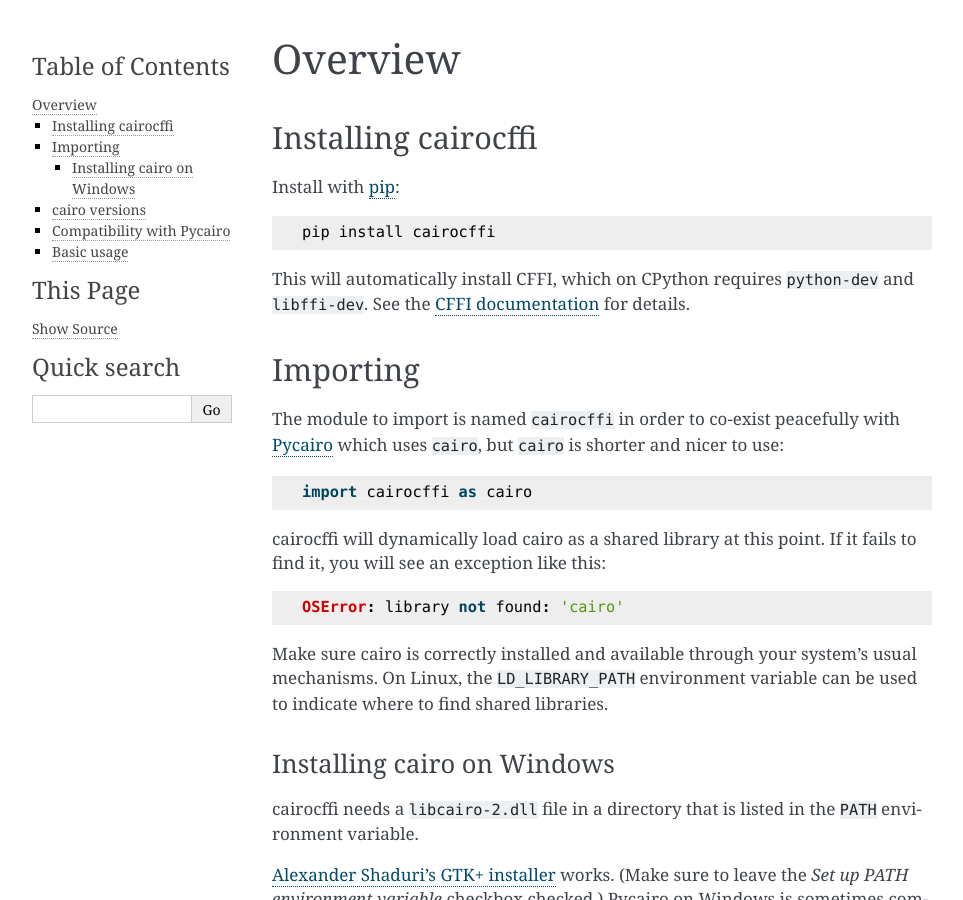
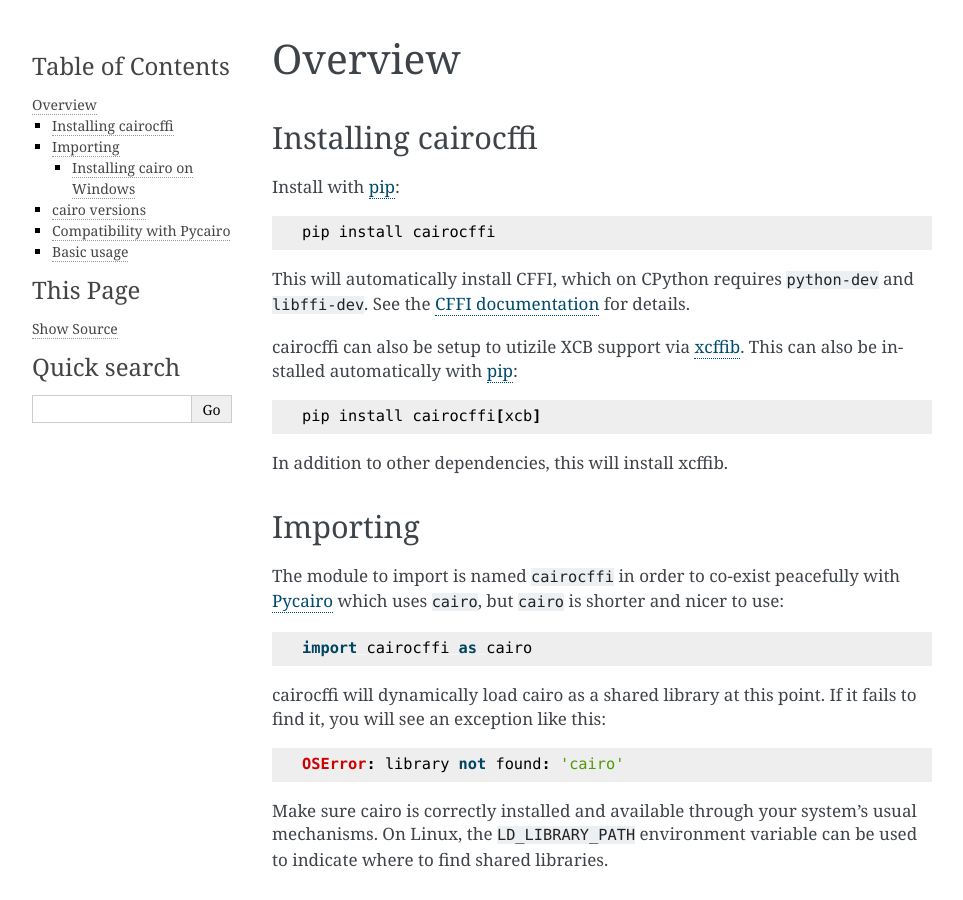
Before and after one commit to Kozea/cairocffi, a Sphinx documentation site: the page built from docs/overview.rst, in a window 1280 px wide and 900 px high. Shown: the whole window, without its empty margins (148-1111 px from the left). Built offline with Sphinx 7.4.7, drawn with Linux system fonts in a browser that asks for light colours.

Commit message:
Add xcb documentation
Add documentation for cairocffi.xcb module to sphinx docs

```diff
--- a/docs/index.rst
+++ b/docs/index.rst
@@ -9,5 +9,6 @@ Documentation
     overview
     api
     pixbuf
+    xcb
     cffi_api
     changelog
--- a/docs/overview.rst
+++ b/docs/overview.rst
@@ -13,6 +13,13 @@ Install with pip_::
 This will automatically install CFFI,
 which on CPython requires ``python-dev`` and ``libffi-dev``.
 See the `CFFI documentation`_ for details.
+
+cairocffi can also be setup to utizile XCB support via xcffib_.
+This can also be installed automatically with pip_::
+
+    pip install cairocffi[xcb]
+
+In addition to other dependencies, this will install xcffib.
 
 
 Importing
@@ -36,6 +43,7 @@ where to find shared libraries.
 
 .. _pip: http://pip-installer.org/
 .. _CFFI documentation: http://cffi.readthedocs.org/
+.. _xcffib: https://github.com/tych0/xcffib/
 .. _Pycairo: http://cairographics.org/pycairo/
 
 
```
Also changed, not shown: docs/xcb.rst (added, +11 -0 lines).
